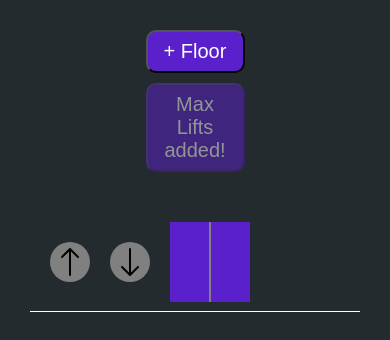
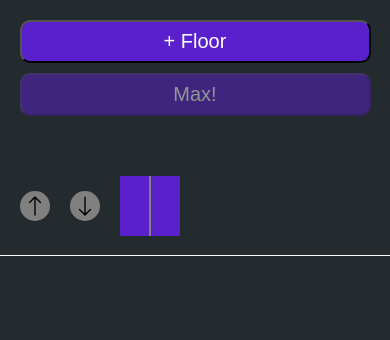
Before and after one commit to YashJain24-chief/lift-simulation, a plain HTML site: page index.html in a window 390 px wide. Both pictures are taken after a click on the button "+ Lift". Drawn offline with Linux system fonts and the light colour scheme.

Commit message:
fix: UI fixes and responsiveness

```diff
--- a/index.html
+++ b/index.html
@@ -3,6 +3,8 @@
   <head>
     <title>Lift Simulation</title>
     <meta charset="UTF-8" />
+    <meta http-equiv="X-UA-Compatible" content="IE=edge" />
+    <meta name="viewport" content="width=device-width, initial-scale=1.0" />
     <link rel="stylesheet" href="./src/styles.css" />
   </head>
 
--- a/src/index.js
+++ b/src/index.js
@@ -50,8 +50,14 @@ function addNewFloor() {
 
 function addLift() {
   if (
-		(window.screen.width < 800 && liftDetails.length < 5) ||
-		(window.screen.width > 800 && liftDetails.length < 12)
+    (window.screen.width < 400 && liftDetails.length < 2) ||
+    (window.screen.width > 400 &&
+      window.screen.width < 800 &&
+      liftDetails.length < 3) ||
+    (window.screen.width > 800 &&
+      window.screen.width < 1200 &&
+      liftDetails.length < 6) ||
+    (window.screen.width > 1200 && liftDetails.length < 12)
   ) {
     const singleLift = document.createElement("div");
     singleLift.classList.add("lift");
@@ -63,7 +69,7 @@ function addLift() {
   } else {
     liftButton.disabled = true;
     liftButton.style.opacity = "0.5";
-		liftButton.innerText = "Max Lifts added!";
+    liftButton.innerText = "Max!";
   }
 }
 
--- a/src/styles.css
+++ b/src/styles.css
@@ -8,6 +8,7 @@ body {
   margin: 0;
   padding: 0;
   box-sizing: border-box;
+  touch-action: manipulation;
 }
 
 .button-add-floor-lift-container {
@@ -96,3 +97,23 @@ body {
     width: 49%;
   }
 }
+
+@media screen and (max-width: 700px) {
+  body {
+    padding: 20px 0;
+  }
+
+  .button-add-floor-lift-container > * {
+    width: 90%;
+  }
+
+  .lift {
+    width: 60px;
+    height: 60px;
+  }
+
+  .button-width {
+    width: 30px;
+    height: 30px;
+  }
+}
```
Lines whose indentation alone changed are shown as unchanged.
